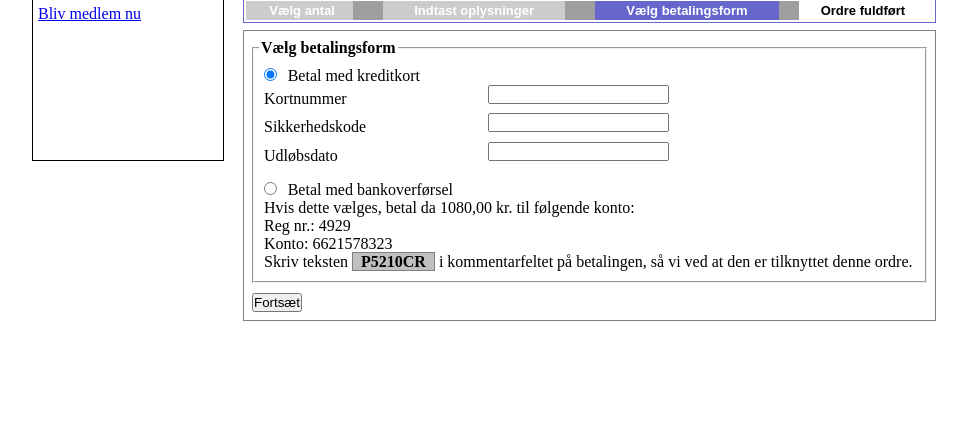
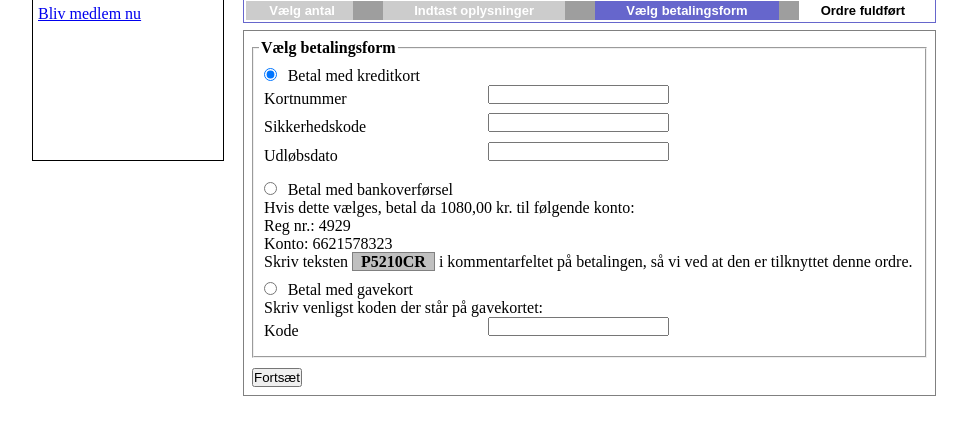
Before and after one commit to Eckankar/HCI-koldskaal, a Python web app: template koldstart/kode/templates/page/shop/choose_payment.mako in a window 1280 px wide. Shown: the part 267-702 px from the top of the page, without its empty margins (143-1110 px from the left). Run offline with Mako, Linux system fonts and the light colour scheme; the template is opened without the code that fills it, so the values that code supplies are empty; grey boxes are pictures that could not be loaded.

Commit message:
Tilføj gavekort til payment.

```diff
--- a/koldstart/kode/templates/page/shop/choose_payment.mako
+++ b/koldstart/kode/templates/page/shop/choose_payment.mako
@@ -155,6 +155,16 @@ input[type="radio"] {
                         Skriv teksten <strong style="padding-left: .5em; padding-right: .5em; border: 1px solid gray; background: silver">P5210CR</strong> i kommentarfeltet på betalingen, så vi ved at den er tilknyttet denne ordre.
                     </div>
                 </li>
+                <li>
+                    <input type="radio" name="betalingsform" /> Betal med gavekort
+                    <div>
+                        Skriv venligst koden der står på gavekortet:
+                        <div>
+                            <label for="gavekortnr">Kode</label>
+                            <input type="input" name="gavekortnr" id="gavekortnr" /><br/>
+                        </div>
+                    </div>
+                </li>
             </ul>
             </fieldset>
             <input type="submit" value="Fortsæt" />
```
